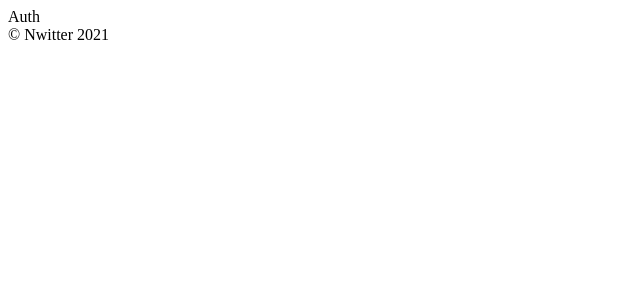
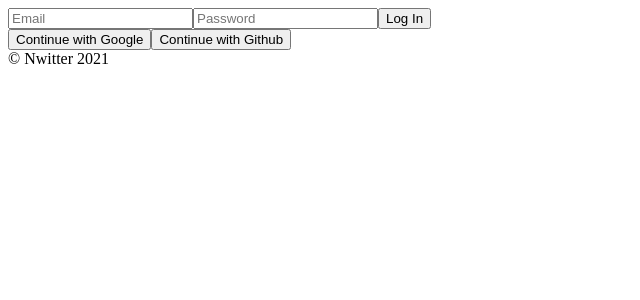
Before and after one commit to ShigatsuEl/nwitter, a React (Create React App) app: page / in a window 1280 px wide. Shown: the top 300 px of the page, without its empty margins (0-640 px from the left). Built offline with nearby package versions, Linux system fonts and the light colour scheme; no server answers.

Commit message:
04.Login Form

```diff
--- a/src/pages/auth.tsx
+++ b/src/pages/auth.tsx
@@ -1,3 +1,49 @@
-import React from "react";
+import React, { useState } from "react";
 
-export const Auth = () => <span>Auth</span>;
+export const Auth = () => {
+  const [email, setEmail] = useState("");
+  const [password, setPassword] = useState("");
+
+  const onChange = (event: React.ChangeEvent<HTMLInputElement>) => {
+    const {
+      target: { name, value },
+    } = event;
+    if (name === "email") {
+      setEmail(value);
+    } else if (name === "password") {
+      setPassword(value);
+    }
+  };
+
+  const onSubmit = (event: React.FormEvent<HTMLFormElement>) => {
+    event.preventDefault();
+  };
+
+  return (
+    <div>
+      <form onSubmit={onSubmit}>
+        <input
+          type="email"
+          name="email"
+          value={email}
+          placeholder="Email"
+          required
+          onChange={onChange}
+        />
+        <input
+          type="password"
+          name="password"
+          value={password}
+          placeholder="Password"
+          required
+          onChange={onChange}
+        />
+        <button>Log In</button>
+      </form>
+      <div>
+        <button>Continue with Google</button>
+        <button>Continue with Github</button>
+      </div>
+    </div>
+  );
+};
```
